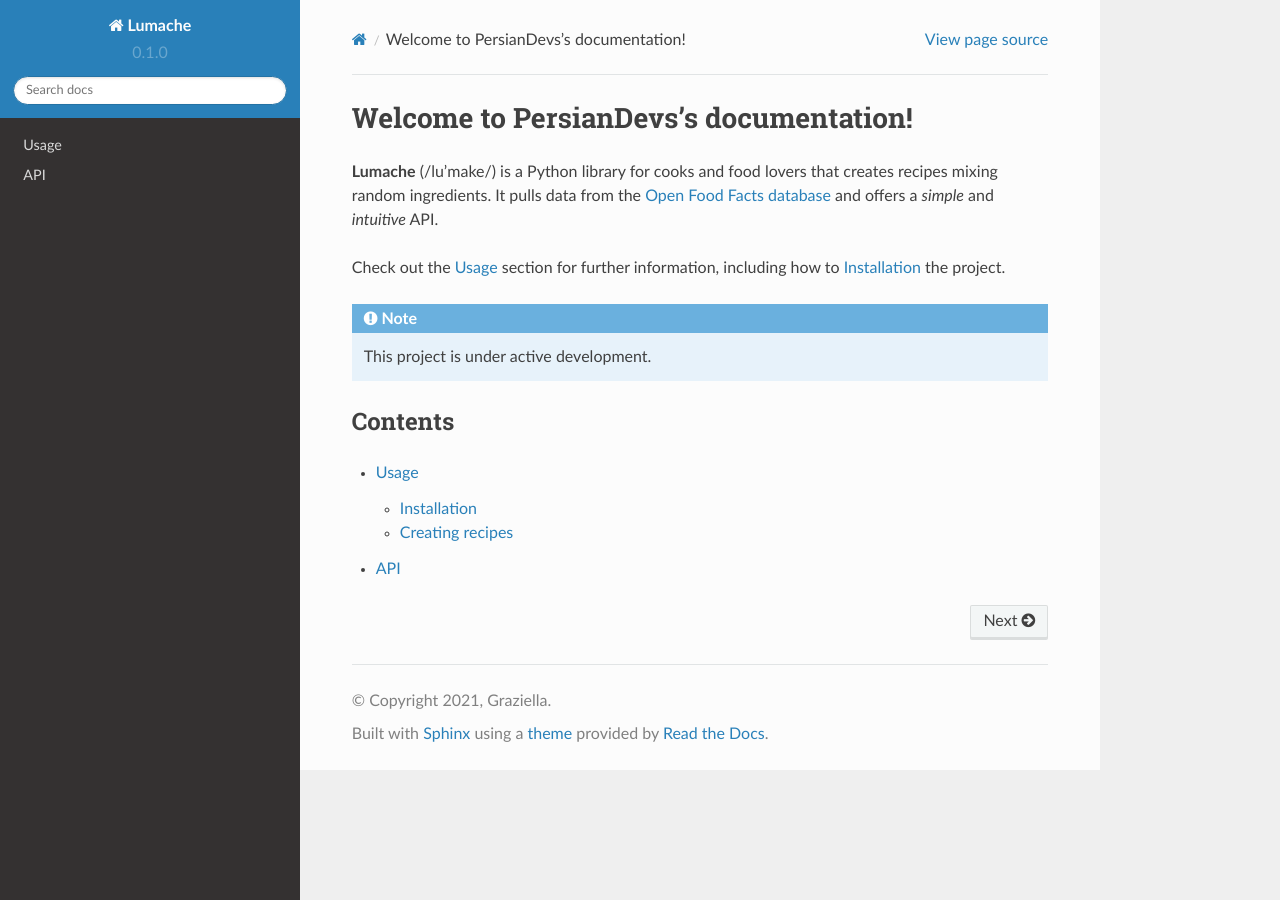
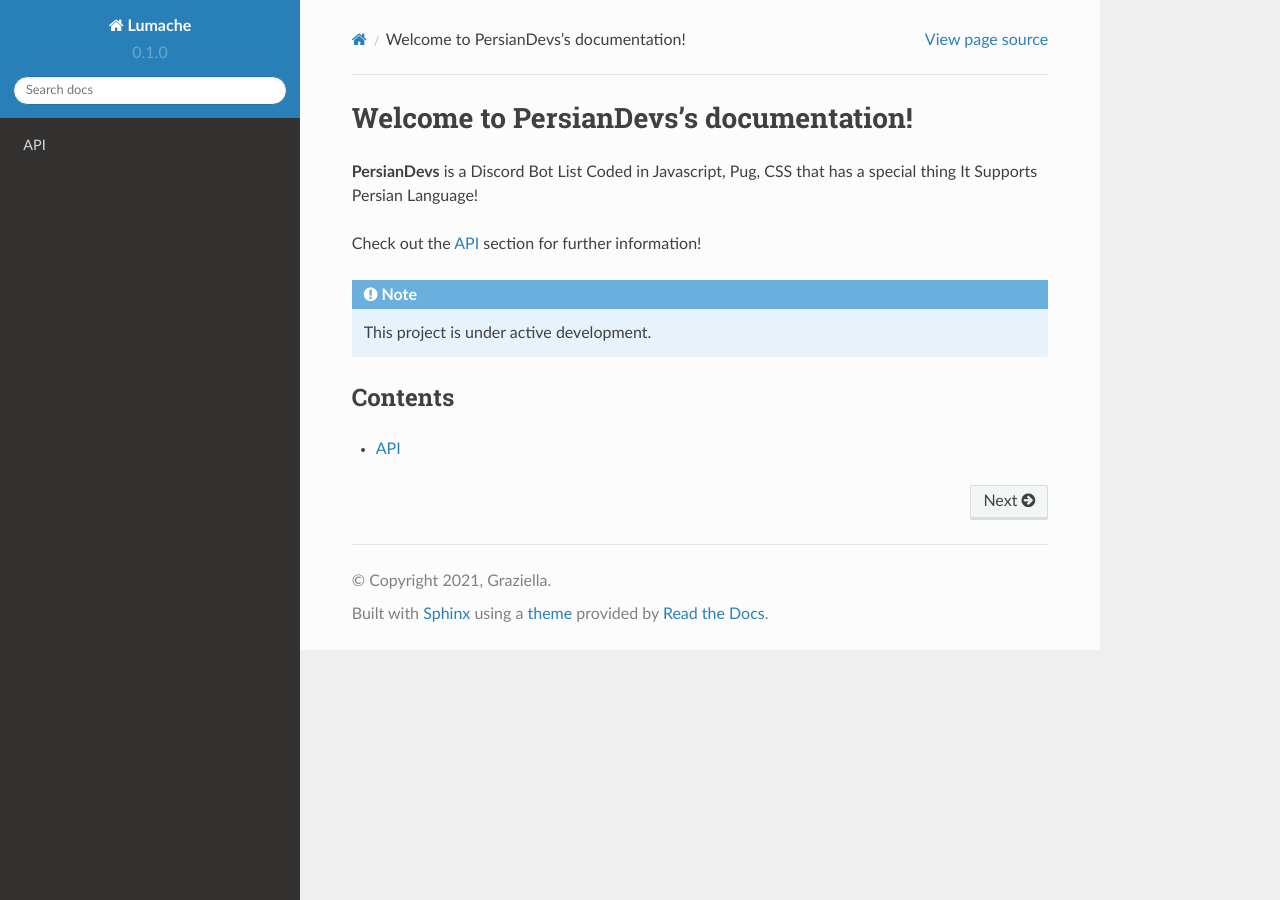
Before and after one commit to CandyBotDJS/persiandevs, a Sphinx documentation site: the page built from docs/source/index.rst, in a window 1280 px wide. Built offline with Sphinx 7.4.7 and the Read the Docs theme 2.0.0, drawn with Linux system fonts in a browser that asks for light colours.

Commit message:
Update index.rst

```diff
--- a/docs/source/index.rst
+++ b/docs/source/index.rst
@@ -1,13 +1,11 @@
 Welcome to PersianDevs's documentation!
 ===================================
 
-**Lumache** (/lu'make/) is a Python library for cooks and food lovers
-that creates recipes mixing random ingredients.
-It pulls data from the `Open Food Facts database <https://world.openfoodfacts.org/>`_
-and offers a *simple* and *intuitive* API.
+**PersianDevs** is a Discord Bot List Coded in Javascript, Pug, CSS
+that has a special thing
+It Supports Persian Language!
 
-Check out the :doc:`usage` section for further information, including
-how to :ref:`installation` the project.
+Check out the :doc:`api` section for further information!
 
 .. note::
 
@@ -18,5 +16,4 @@
 
 .. toctree::
 
-   usage
    api
```
